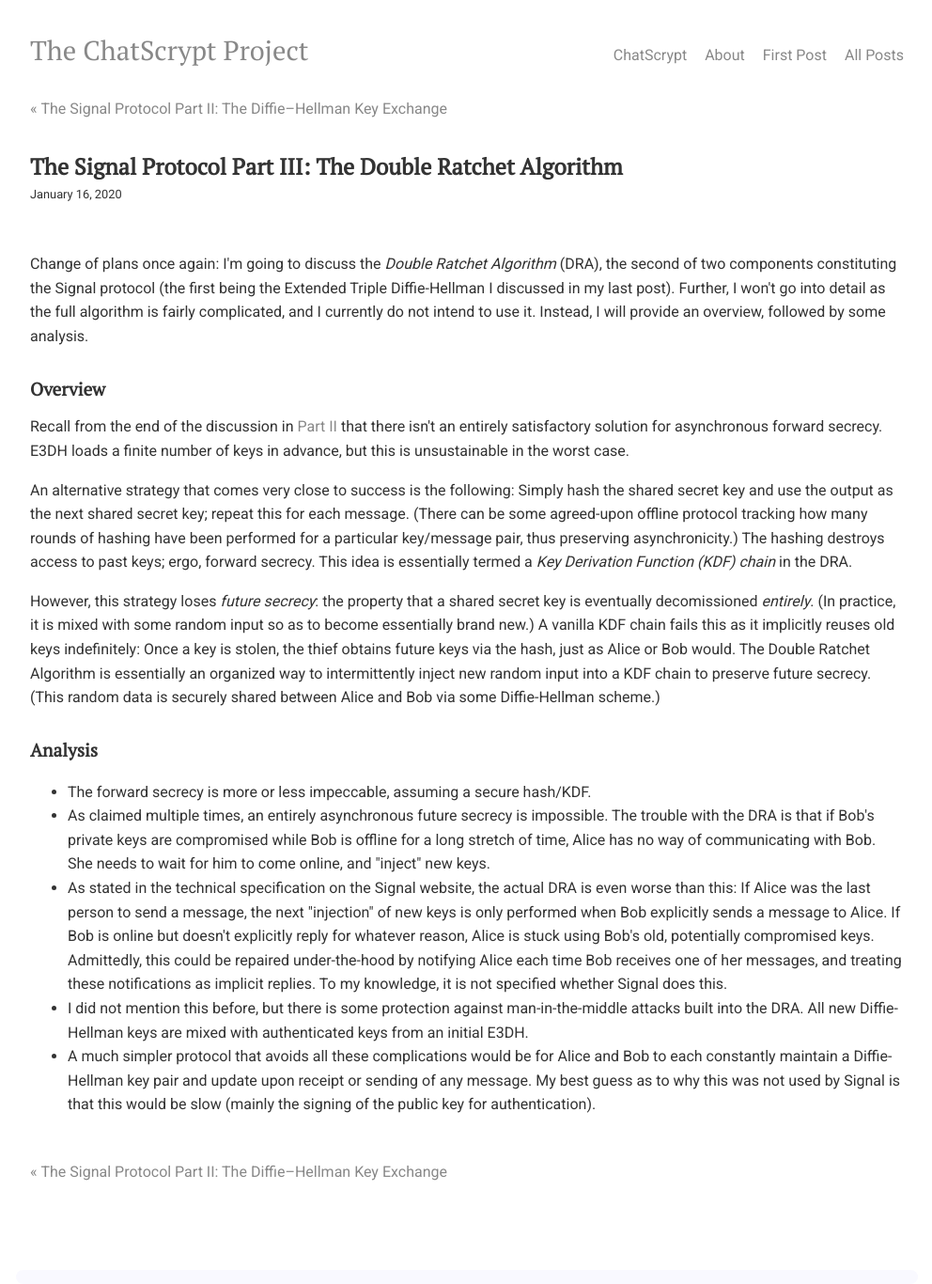
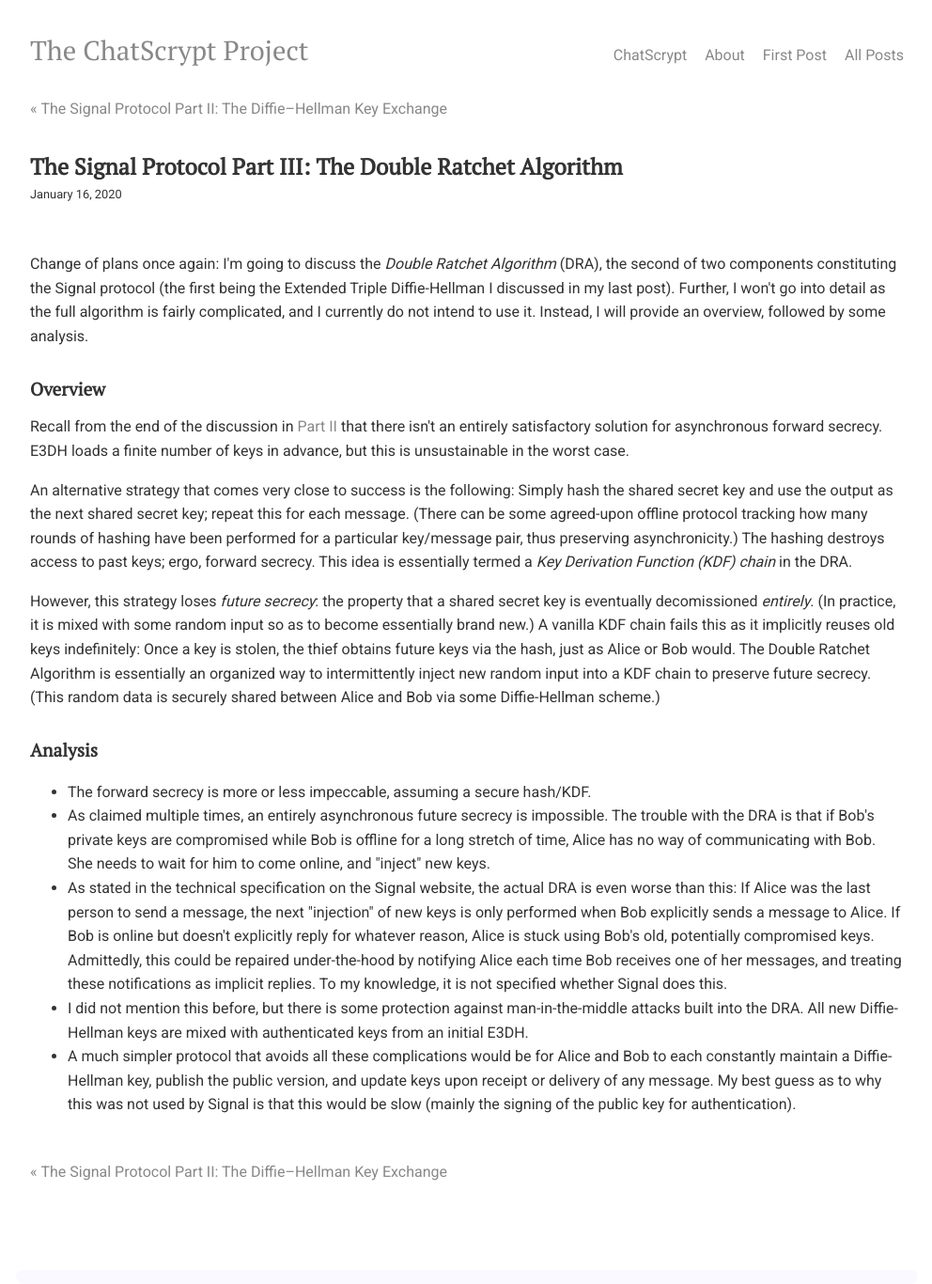
Before and after one commit to chatscrypt/chatscrypt.github.io, a Jekyll site: the page built from _posts/2020-01-16-the-signal-protocol-part-iii-the-double-ratchet-algorithm.html, in a window 1280 px wide. Shown: the whole page at 94% size, without its empty margins (143-1135 px from the left). Built offline with Jekyll 4.4.1, drawn with Linux system fonts in a browser that asks for light colours; comment, search, counter and statistics services are not loaded.

Commit message:
Update 2020-01-16-the-signal-protocol-part-iii-the-double-ratchet-algorithm.html

```diff
--- a/_posts/2020-01-16-the-signal-protocol-part-iii-the-double-ratchet-algorithm.html
+++ b/_posts/2020-01-16-the-signal-protocol-part-iii-the-double-ratchet-algorithm.html
@@ -29,6 +29,6 @@ Recall from the end of the discussion in <a href="https://chatscrypt.github.io/2
 
 <li>I did not mention this before, but there is some protection against man-in-the-middle attacks built into the DRA. All new Diffie-Hellman keys are mixed with authenticated keys from an initial E3DH.
 
-<li>A much simpler protocol that avoids all these complications would be for Alice and Bob to each constantly maintain a Diffie-Hellman key pair and update upon receipt or sending of any message. My best guess as to why this was not used by Signal is that this would be slow (mainly the signing of the public key for authentication).
+<li>A much simpler protocol that avoids all these complications would be for Alice and Bob to each constantly maintain a Diffie-Hellman key, publish the public version, and update keys upon receipt or delivery of any message. My best guess as to why this was not used by Signal is that this would be slow (mainly the signing of the public key for authentication).
 
 </ul>
```
